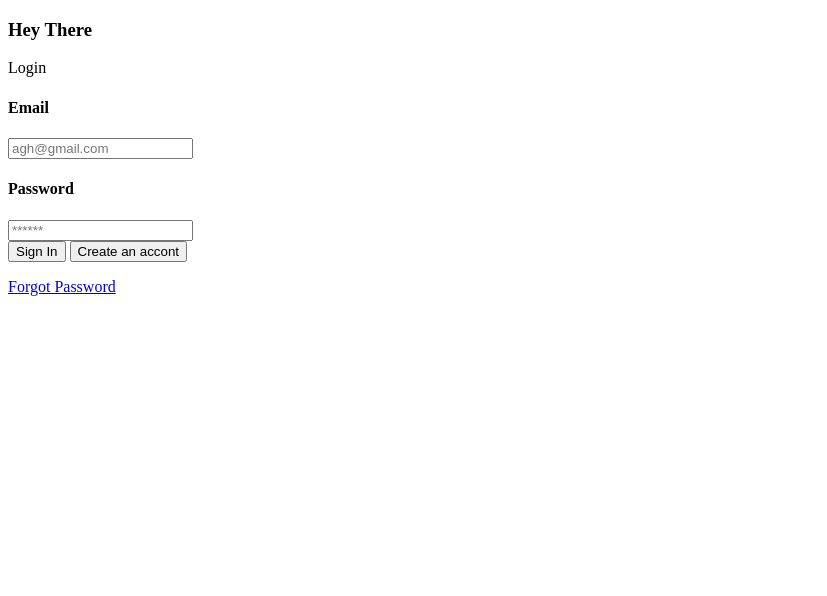
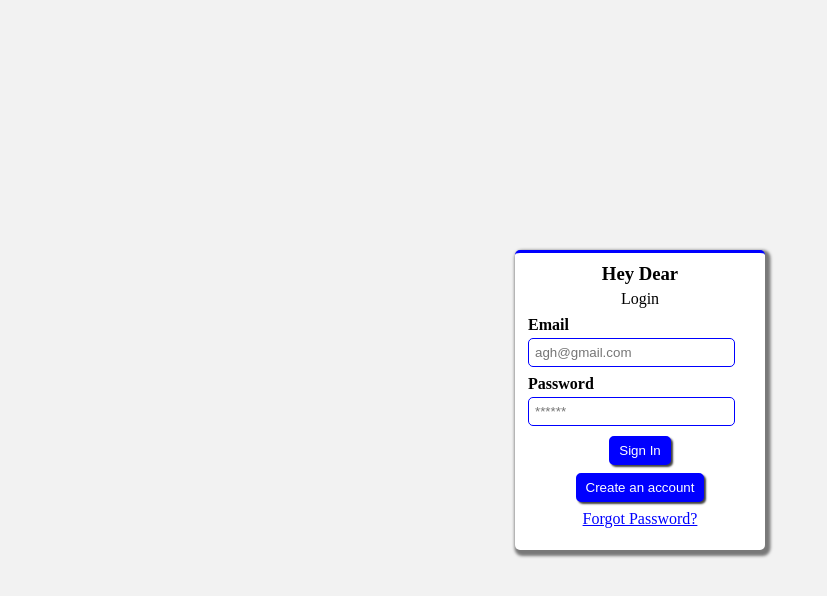
Before and after one commit to lilmeddy/dashboard, a plain HTML site: page public/log.html in a window 1280 px wide. Shown: the whole page, without its empty margins (0-827 px from the left). Drawn offline with Linux system fonts and the light colour scheme.

Commit message:
done with sign and log

```diff
--- a/public/dash.css
+++ b/public/dash.css
@@ -0,0 +1,13 @@
+*{
+    padding: 0;
+    margin: 0;
+    top: 0;
+    box-sizing: border-box;
+}
+body{
+    background-color:lightgrey;
+    display: flex;
+    height: 100vh;
+    /* justify-content: center;
+    align-items: center; */
+}
--- a/public/index.css
+++ b/public/index.css
@@ -7,12 +7,53 @@
 body{
     background-color:#f2f2f2f2;
     display: flex;
+    height: 100vh;
     justify-content: center;
     align-items: center;
 }
 main{
-    width: 200px;
-    border: 1px solid black;
+    width: 250px;
+    height: 340px;
+    border-top: 3px solid blue;
     background-color: #fff;
-
+    padding: 10px;
+    border-radius: 5px;
+    box-shadow: 2.5px 3px 3px 3px rgba(0,0,0,0.5);
 }
+h3{
+   width: 100%;
+   text-align: center;
+}
+p{
+    width: 100%;
+   text-align: center;
+   margin-top: 5px;
+   /* margin-bottom: 5px; */
+}
+h4{
+    margin-bottom: 4px;
+    margin-top: 8px;
+    margin-left: 3px;
+}
+input{
+    width: 90%;
+    border: 1px solid blue;
+    padding: 6px;
+    border-radius: 5px;
+    margin-left: 3px;
+    outline: none;
+}
+button{
+   padding: 5px;
+   background-color: blue;
+   color: #fff;
+   border: 2px solid blue;
+   border-radius: 5px;
+   cursor: pointer;
+   box-shadow: 2px 2px 2px rgba(0,0,0,0.75);
+   padding-left: 8px;
+   padding-right: 8px;
+}
+button:focus{
+    transform: translate(1px,1px);
+}
--- a/public/log.css
+++ b/public/log.css
@@ -0,0 +1,62 @@
+*{
+    padding: 0;
+    margin: 0;
+    top: 0;
+    box-sizing: border-box;
+}
+body{
+    background-color:#f2f2f2f2;
+    display: flex;
+    height: 100vh;
+    justify-content: center;
+    align-items: center;
+}
+main{
+    width: 250px;
+    height: 300px;
+    border-top: 3px solid blue;
+    background-color: #fff;
+    padding: 10px;
+    border-radius: 5px;
+    box-shadow: 2.5px 3px 3px 3px rgba(0,0,0,0.5);
+}
+h3{
+   width: 100%;
+   text-align: center;
+}
+p{
+    width: 100%;
+   text-align: center;
+   margin-top: 5px;
+   /* margin-bottom: 5px; */
+}
+h4{
+    margin-bottom: 4px;
+    margin-top: 8px;
+    margin-left: 3px;
+}
+input{
+    width: 90%;
+    border: 1px solid blue;
+    padding: 6px;
+    border-radius: 5px;
+    margin-left: 3px;
+    outline: none;
+}
+button{
+   padding: 5px;
+   background-color: blue;
+   color: #fff;
+   border: 2px solid blue;
+   border-radius: 5px;
+   cursor: pointer;
+   box-shadow: 2px 2px 2px rgba(0,0,0,0.75);
+   padding-left: 8px;
+   padding-right: 8px;
+}
+button:focus{
+    transform: translate(1px,1px);
+}
+a{
+  color: blue;
+}
--- a/public/log.html
+++ b/public/log.html
@@ -12,16 +12,16 @@
 <body>
     <main>
         <form action="" id="main">
-      <h3>Hey There</h3>
+      <h3>Hey Dear</h3>
       <p>Login</p>
       <h4>Email</h4>
         <input type="text" placeholder="agh@gmail.com" id="email">
         <h4>Password</h4>
         <input type="password" placeholder="******" id="password">
         </form>
-        <button onclick="sign(event)">Sign In</button>
-        <button onclick="user()">Create an accont</button>
-        <p><a href="index.html">Forgot Password</a></p>
+       <div style="width: 100%; text-align: center; margin-top: 10px;"><button onclick="sign(event)">Sign In</button></div>
+        <div style="width: 100%; text-align: center; margin-top: 8px; margin-bottom: 8px;"><button onclick="user()">Create an account</button></div>
+        <p><a href="index.html">Forgot Password?</a></p>
         <!-- <p><a href="index.html">Didn't recieve </a></p> -->
     </main>
 
--- a/public/log.js
+++ b/public/log.js
@@ -12,12 +12,17 @@ function sign(ev){
   .then((userCredential) => {
     // Signed in
     var user = userCredential.user;
-    alert("success")
+    // alert("logi")
+    authenticate()
+
     // ...
   })
   .catch((error) => {
     var errorCode = error.code;
     var errorMessage = error.message;
-    alert("invalid")
+    alert(errorMessage)
   });
     }
+function user(){
+  window.location.href ="index.html"
+}
```
Also changed, not shown: public/blah.html (+81 -45 lines), public/dash.html (+19 -6 lines), public/dash.js (+57 -0 lines), public/index.html (+4 -4 lines).
